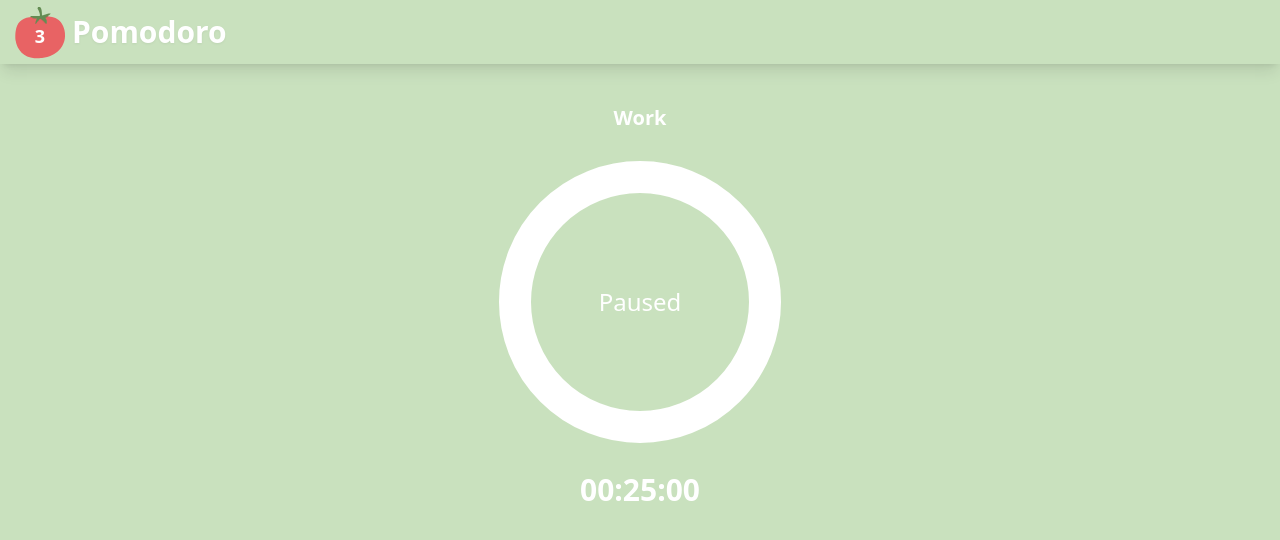
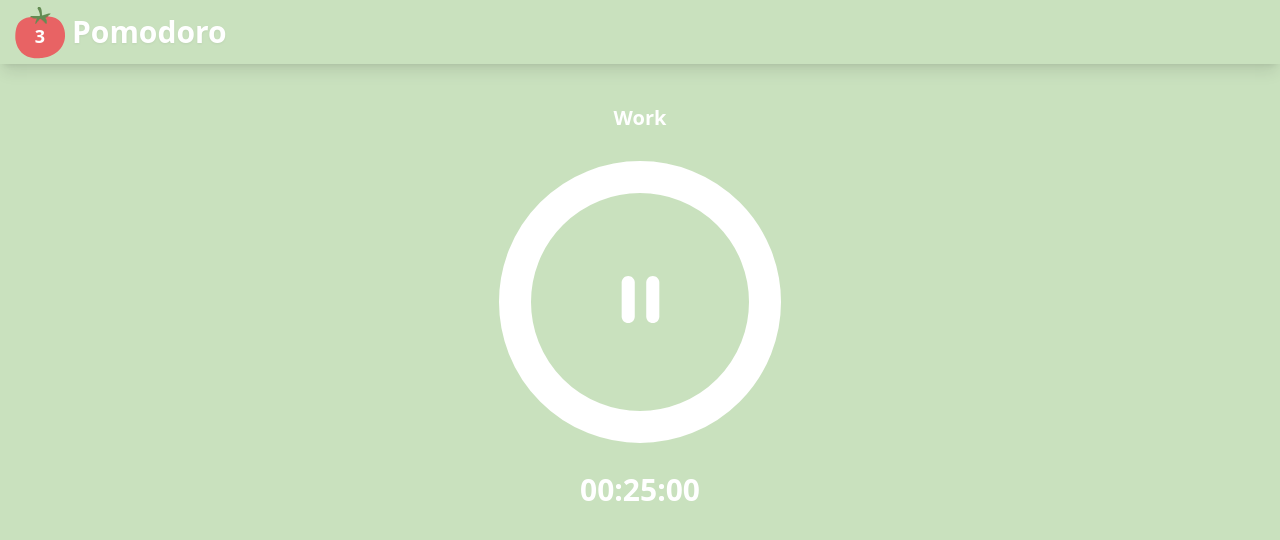
Before and after one commit to JethroNatividad/pomodoro-timer, a Next.js app: page / in a window 1280 px wide. Shown: the top 540 px of the page. Built offline with nearby package versions, Linux system fonts and the light colour scheme.

Commit message:
add pause icon

```diff
--- a/components/TimerCircle.tsx
+++ b/components/TimerCircle.tsx
@@ -1,5 +1,6 @@
 import { TIMER_STATUS } from "../types";
-
+import PauseIcon from '../icons/pause.svg'
+import Image from "next/image";
 const cleanPercentage = (percentage: number) => {
     const isNegativeOrNaN = !Number.isFinite(+percentage) || percentage < 0; // we can set non-numbers to 0 here
     const isTooHigh = percentage > 100;
@@ -36,7 +37,7 @@ const Pie = ({ percentage, color, handleStart, handlePause, timerStatus }: PiePr
     const handleClick = timerStatus === TIMER_STATUS.RUNNING ? handlePause : handleStart;
 
     return (
-        <div onClick={handleClick} className="relative w-fit h-fit">
+        <div onClick={handleClick} className="relative w-fit h-fit cursor-pointer">
 
             <svg height={300} width={300}>
                 <g transform={`rotate(-90 ${"100 100"})`}>
@@ -45,9 +46,9 @@ const Pie = ({ percentage, color, handleStart, handlePause, timerStatus }: PiePr
                 </g>
             </svg>
             <div className="absolute top-0 left-0 flex flex-col items-center justify-center h-full w-full">
-                {timerStatus === TIMER_STATUS.PAUSED && (
-                    <div className="text-center text-white text-2xl">Paused</div>
-                )}
+                <div className={`opacity-0 ${timerStatus === TIMER_STATUS.PAUSED && 'opacity-100'} transition-all duration-500 ease-in-out text-center`}>
+                    <Image src={PauseIcon} objectFit="fill" className="invert" />
+                </div>
             </div>
         </div >
     );
```
Also changed, not shown: icons/pause.svg (added).
